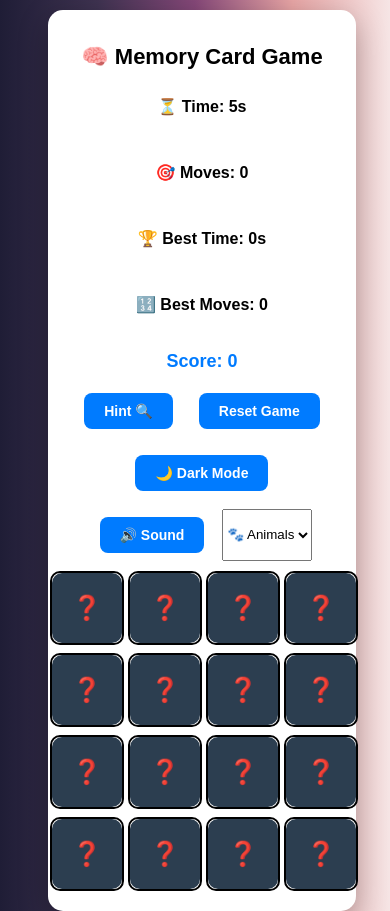
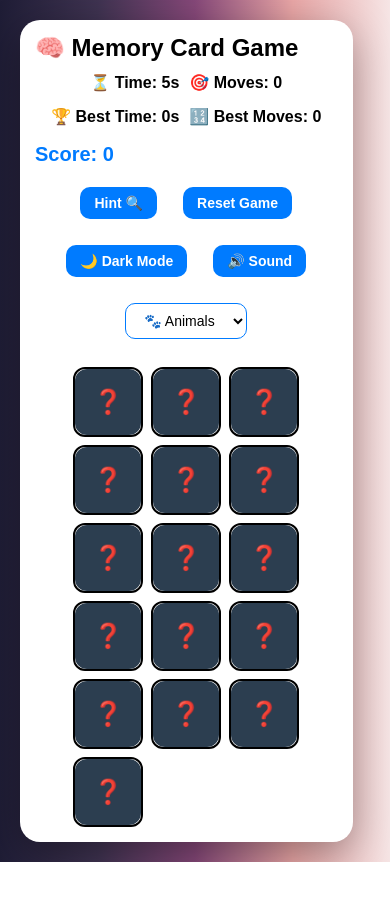
Before and after one commit to Satyam6201/Memory-Card-Game, a React (Vite) app: page / in a window 390 px wide. After the commit the page ends 862 px from the top, so only its background shows below. Built offline with nearby package versions, Linux system fonts and the light colour scheme.

Commit message:
Add More Feature

```diff
--- a/src/styles.css
+++ b/src/styles.css
@@ -4,8 +4,11 @@
   --primary: #007bff;
   --card-bg: #ffffff;
   --card-border: #000;
-  --matched: lightgreen;
+  --matched: #a3e635;
   --card-back: #2c3e50;
+  --glow-color: #00ff00;
+  --button-bg: var(--primary);
+  --button-text: #ffffff;
 }
 
 .dark {
@@ -16,32 +19,43 @@
   --card-border: #ffffff;
   --matched: #0f5132;
   --card-back: #0d1117;
+  --glow-color: #0f0;
+  --button-bg: var(--primary);
+  --button-text: #ffffff;
+}
+
+/* Base Reset */
+* {
+  margin: 0;
+  padding: 0;
+  box-sizing: border-box;
+  font-family: "Poppins", sans-serif;
 }
 
 body {
-  font-family: "Poppins", sans-serif;
-  text-align: center;
   background: var(--bg);
   color: var(--text);
-  margin: 0;
-  padding: 0;
-  background: linear-gradient(90deg, #1F1D36, #3F3351, #864879, #E9A6A6, #F6E5E5);
-  transition: background 0.3s, color 0.3s;
   min-height: 100vh;
   display: flex;
   align-items: center;
   justify-content: center;
+  padding: 20px;
+  transition: background 0.4s ease, color 0.4s ease;
+  background: linear-gradient(90deg, #1F1D36, #3F3351, #864879, #E9A6A6, #F6E5E5);
 }
 
 .app {
   background: var(--card-bg);
   padding: 30px;
-  border-radius: 15px;
-  box-shadow: 0px 10px 30px rgba(0, 0, 0, 0.3);
-  animation: fadeIn 0.5s ease-in-out;
+  border-radius: 20px;
+  box-shadow: 0 12px 40px rgba(0, 0, 0, 0.35);
+  max-width: 700px;
+  width: 100%;
+  animation: fadeIn 0.6s ease-in-out;
   transition: all 0.3s ease-in-out;
 }
 
+/* Typography */
 h1, h2 {
   margin-bottom: 10px;
   font-weight: bold;
@@ -49,92 +63,6 @@ h1, h2 {
 
 h2 {
   color: var(--primary);
-}
-
-button {
-  padding: 10px 20px;
-  margin: 8px;
-  font-size: 16px;
-  border-radius: 8px;
-  border: none;
-  cursor: pointer;
-  font-weight: 600;
-  transition: all 0.3s;
-  background-color: var(--primary);
-  color: white;
-}
-
-button:hover {
-  opacity: 0.85;
-  transform: translateY(-2px);
-}
-
-.grid {
-  display: grid;
-  grid-template-columns: repeat(4, 100px);
-  grid-gap: 10px;
-  justify-content: center;
-  margin-top: 10px;
-}
-
-.card {
-  width: 100px;
-  height: 100px;
-  background-color: var(--card-bg);
-  border: 2px solid var(--card-border);
-  border-radius: 10px;
-  display: flex;
-  align-items: center;
-  justify-content: center;
-  font-size: 32px;
-  cursor: pointer;
-  transform-style: preserve-3d;
-  transition: transform 0.4s, box-shadow 0.3s;
-  position: relative;
-}
-
-.card:hover {
-  box-shadow: 0px 5px 15px rgba(0, 0, 0, 0.2);
-  transform: scale(1.05);
-}
-
-.card.flipped {
-  transform: rotateY(180deg);
-}
-
-.card.matched {
-  border-color: green;
-  background-color: var(--matched);
-}
-
-.card .front,
-.card .back {
-  position: absolute;
-  width: 100%;
-  height: 100%;
-  display: flex;
-  align-items: center;
-  justify-content: center;
-  backface-visibility: hidden;
-  font-size: 32px;
-  border-radius: 10px;
-}
-
-.card .back {
-  background-color: var(--card-back);
-  color: white;
-}
-
-.card .front {
-  transform: rotateY(180deg);
-}
-
-.stats {
-  display: flex;
-  gap: 20px;
-  font-weight: bold;
-  font-size: 18px;
-  justify-content: center;
 }
 
 .winning-message {
@@ -145,23 +73,148 @@ button:hover {
   animation: fadeIn 0.5s ease-in-out;
 }
 
-.buttons {
+/* Buttons */
+button {
+  padding: 10px 20px;
+  margin: 8px;
+  font-size: 16px;
+  font-weight: 600;
+  border-radius: 10px;
+  border: none;
+  background-color: var(--button-bg);
+  color: var(--button-text);
+  cursor: pointer;
+  transition: all 0.3s ease;
+}
+
+button:hover {
+  opacity: 0.9;
+  transform: translateY(-2px);
+}
+
+/* Dropdown */
+select {
+  padding: 10px 14px;
+  margin: 8px;
+  font-size: 16px;
+  border-radius: 10px;
+  border: 1px solid var(--primary);
+  background-color: var(--card-bg);
+  color: var(--text);
+  transition: 0.3s ease;
+  cursor: pointer;
+}
+
+/* Grid Layout */
+.grid {
+  display: grid;
+  grid-template-columns: repeat(4, 100px);
+  gap: 12px;
+  justify-content: center;
+  margin-top: 15px;
+}
+
+/* Card Styles */
+.card {
+  width: 100px;
+  height: 100px;
+  background-color: var(--card-bg);
+  border: 2px solid var(--card-border);
+  border-radius: 12px;
   display: flex;
-  gap: 10px;
+  align-items: center;
+  justify-content: center;
+  font-size: 32px;
+  cursor: pointer;
+  transform-style: preserve-3d;
+  transition: transform 0.4s ease, box-shadow 0.3s;
+  position: relative;
+  perspective: 1000px;
+}
+
+.card:hover {
+  box-shadow: 0px 8px 18px rgba(0, 0, 0, 0.2);
+  transform: scale(1.05);
+}
+
+.card.flipped {
+  transform: rotateY(180deg);
+}
+
+.card.matched {
+  background-color: var(--matched);
+  border-color: var(--glow-color);
+  animation: glow 1s infinite alternate;
+}
+
+@keyframes glow {
+  from {
+    box-shadow: 0 0 10px var(--glow-color);
+  }
+  to {
+    box-shadow: 0 0 20px var(--glow-color);
+  }
+}
+
+.card .front,
+.card .back {
+  position: absolute;
+  width: 100%;
+  height: 100%;
+  border-radius: 12px;
+  display: flex;
+  align-items: center;
+  justify-content: center;
+  backface-visibility: hidden;
+  font-size: 32px;
+}
+
+.card .front {
+  transform: rotateY(180deg);
+}
+
+.card .back {
+  background-color: var(--card-back);
+  color: #fff;
+}
+
+/* Stats Section */
+.stats {
+  display: flex;
   flex-wrap: wrap;
   justify-content: center;
+  gap: 16px;
+  font-weight: bold;
+  font-size: 18px;
   margin-bottom: 10px;
 }
 
+/* Button Group */
+.buttons {
+  display: flex;
+  flex-wrap: wrap;
+  justify-content: center;
+  gap: 10px;
+  margin-bottom: 20px;
+}
+
+/* Animations */
+@keyframes fadeIn {
+  from {
+    opacity: 0;
+    transform: translateY(10px);
+  }
+  to {
+    opacity: 1;
+    transform: translateY(0);
+  }
+}
+
+/* Responsive */
 @media (max-width: 768px) {
-  .app {
-    width: 90%;
-    padding: 20px;
-  }
-
   .grid {
     grid-template-columns: repeat(4, 70px);
-    grid-gap: 8px;
+    gap: 8px;
   }
 
   .card {
@@ -176,34 +229,32 @@ button:hover {
   }
 
   h1 {
-    font-size: 22px;
+    font-size: 24px;
   }
 
   h2 {
-    font-size: 18px;
+    font-size: 20px;
   }
 
-  button {
-    padding: 10px 20px;
+  button,
+  select {
     font-size: 14px;
+    padding: 8px 14px;
   }
 
   .stats {
-    flex-direction: column;
+    font-size: 16px;
     gap: 10px;
-    font-size: 16px;
-  }
-
-  .winning-message {
-    font-size: 18px;
   }
 }
 
 @media (max-width: 480px) {
   .app {
-    width: 68%;
-    padding: 20px;
-    margin-left: 50px;
-    margin-top: 10px;
+    width: 95%;
+    padding: 15px;
+  }
+
+  .grid {
+    grid-template-columns: repeat(3, 70px);
   }
 }
```
